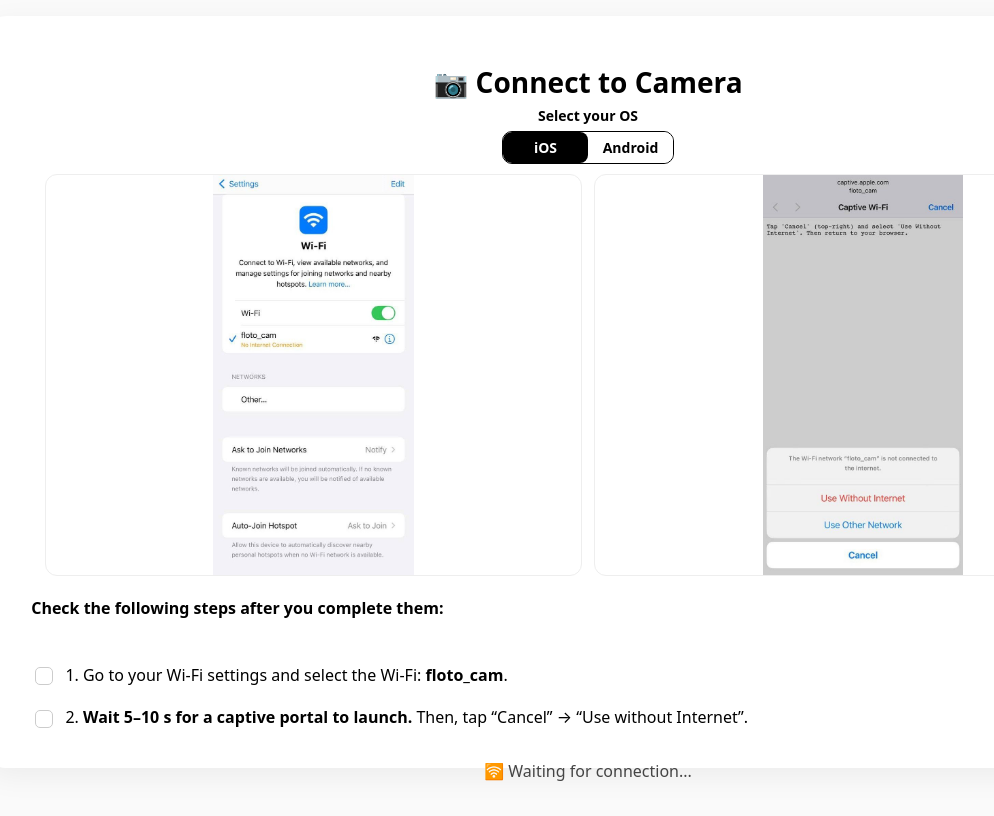
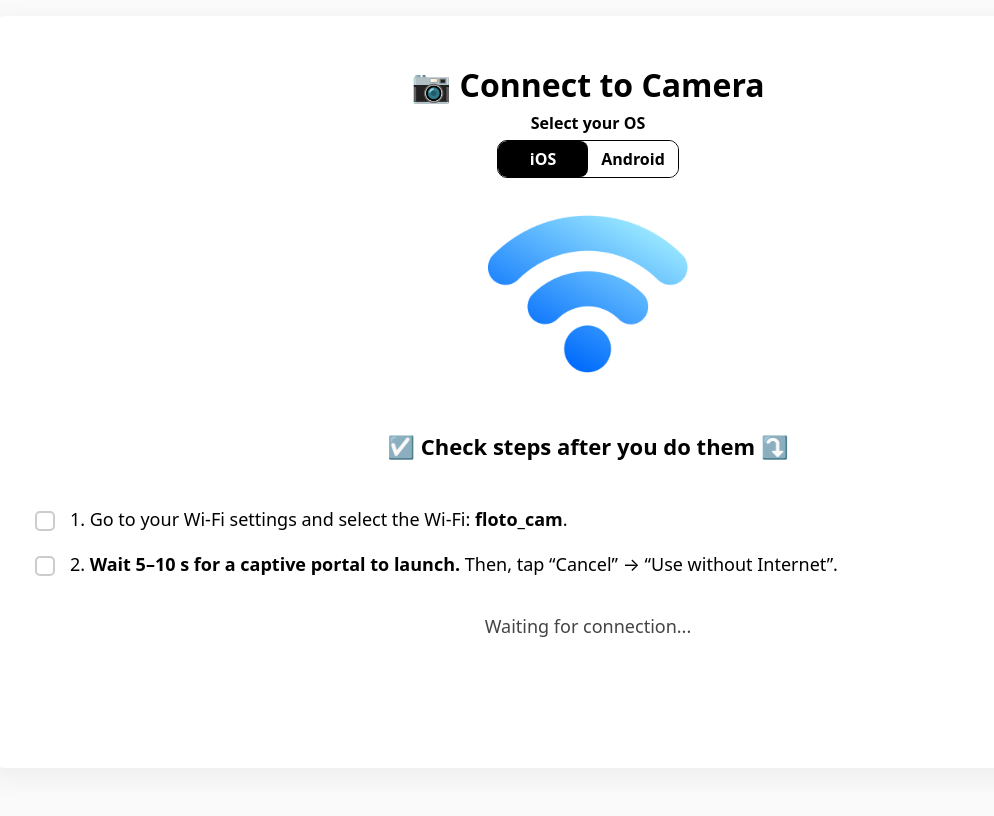
Before and after one commit to WB99/floto-public, a React (Vite) app: page / in a window 1280 px wide. Shown: the whole page, without its empty margins (52-1046 px from the left). Built offline with nearby package versions, Linux system fonts and the light colour scheme; no server answers.

Commit message:
removed screenshots, replace with small image, bigger text

```diff
--- a/src/screens/Connect.jsx
+++ b/src/screens/Connect.jsx
@@ -42,16 +42,15 @@ export default function Connect() {
   useEffect(() => {
     const allChecked = checks.wifi && checks.portal;
 
-        // Android-specific helper hint timing
     if (platform === "android" && checks.wifi && !checks.portal) {
-            setStatus("🛜 Waiting for connection...");
+      setStatus("Connecting...");
       const hintTimer = setTimeout(() => {
         setStatus(
-                    "💡 Didn't see anything for step 2? Turn off Do Not Disturb mode & look out for notifications"
+          "💡 Didn't see anything for step 2? Turn off Do Not Disturb mode & look out for notifications."
         );
         const revertTimer = setTimeout(() => {
-                    setStatus("🛜 Waiting for connection...");
-                }, 10000);
+          setStatus("Connecting...");
+        }, 5000);
         return () => clearTimeout(revertTimer);
       }, 3000);
       return () => clearTimeout(hintTimer);
@@ -59,14 +58,14 @@ export default function Connect() {
 
     if (!allChecked) {
       setIsConnected(false);
-            setStatus("🛜 Waiting for connection...");
+      setStatus("Waiting for connection...");
       return;
     }
 
     if (allChecked && !isOnline) {
       setTimeout(() => {
         setIsConnected(true);
-                setStatus("✅ Connected!");
+        setStatus("Connected! ✅");
       }, 1000);
     } else if (allChecked && isOnline) {
       setTimeout(() => {
@@ -76,8 +75,8 @@ export default function Connect() {
         setIsConnected(false);
         setTimeout(() => {
           setChecks({ wifi: false, portal: false });
-                    setStatus("🛜 Waiting for connection...");
-                }, 10000);
+          setStatus("Waiting for connection...");
+        }, 5000);
       }, 1000);
     }
   }, [checks, isOnline, platform]);
@@ -89,14 +88,12 @@ export default function Connect() {
   function renderInstructions() {
     const StepsBlock = (
       <>
-                <p style={styles.intro}>
-                    Check the following steps after you complete them:
-                </p>
+        <h3 style={styles.h3}>☑️ Check steps after you do them ⤵️</h3>
         <ul style={styles.list}>
           <li style={styles.item}>
             <label style={styles.label}>
               <input
-                                type='checkbox'
+                type="checkbox"
                 checked={checks.wifi}
                 onChange={() => toggle("wifi")}
                 style={styles.checkbox}
@@ -108,28 +105,22 @@ export default function Connect() {
           <li style={styles.item}>
             <label style={styles.label}>
               <input
-                                type='checkbox'
+                type="checkbox"
                 checked={checks.portal}
                 onChange={() => toggle("portal")}
                 style={styles.checkbox}
               />{" "}
               {platform === "ios" ? (
                 <>
-                                    2.{" "}
-                                    <b>
-                                        Wait 5–10 s for a captive portal to
-                                        launch.
-                                    </b>{" "}
-                                    Then, tap “Cancel” → “Use without Internet”.
+                  2. <b>Wait 5–10 s for a captive portal to launch.</b> Then,
+                  tap “Cancel” → “Use without Internet”.
                 </>
               ) : (
                 <>
-                                    2. When you see a{" "}
-                                    <b>pop-up or notification</b> like{" "}
+                  2. When you see a <b>pop-up or notification</b> like{" "}
                   <b>"Internet may not be available"</b> or{" "}
                   <b>"Limited connectivity"</b>, tap{" "}
-                                    <b>"Always connect"</b> or{" "}
-                                    <b>"Connect anyway"</b>.
+                  <b>"Always connect"</b> or <b>"Connect anyway"</b>.
                 </>
               )}
             </label>
@@ -145,7 +136,7 @@ export default function Connect() {
       <div style={styles.ctaColumn}>
         <p style={styles.statusConnected}>{status}</p>
         <button
-                    id='launchBtn'
+          id="launchBtn"
           onClick={() => window.open("http://floto.cam", "_blank")}
           style={styles.btn}
         >
@@ -154,23 +145,14 @@ export default function Connect() {
       </div>
     );
 
-        const imgPrefix = platform === "ios" ? "ios" : "android";
-
     return (
       <>
         <div style={styles.imgBox}>
-                    <div style={styles.imgRow}>
           <img
-                            src={`/assets/${imgPrefix}-wifi-1.jpg`}
-                            alt={`${platform} Wi-Fi step 1`}
-                            style={styles.dualImg}
+            src="/assets/wifi-icon.png"
+            alt="Wi-Fi Icon"
+            style={styles.singleImg}
           />
-                        <img
-                            src={`/assets/${imgPrefix}-wifi-2.jpg`}
-                            alt={`${platform} Wi-Fi step 2`}
-                            style={styles.dualImg}
-                        />
-                    </div>
         </div>
         <div style={styles.content}>
           {!isConnected ? StepsBlock : ConnectedBlock}
@@ -189,18 +171,14 @@ export default function Connect() {
           <div style={styles.segmentedWrapper}>
             <div style={styles.segmented}>
               <button
-                                className={`seg-btn ${
-                                    platform === "ios" ? "active" : ""
-                                }`}
+                className={`seg-btn ${platform === "ios" ? "active" : ""}`}
                 onClick={() => setPlatform("ios")}
                 style={styles.segment}
               >
                 iOS
               </button>
               <button
-                                className={`seg-btn ${
-                                    platform === "android" ? "active" : ""
-                                }`}
+                className={`seg-btn ${platform === "android" ? "active" : ""}`}
                 onClick={() => setPlatform("android")}
                 style={styles.segment}
               >
@@ -227,6 +205,7 @@ const styles = {
     fontFamily: "system-ui, -apple-system, Segoe UI, Roboto, sans-serif",
     color: "#000",
     paddingTop: "2vh",
+    overflow: "auto",
   },
   card: {
     width: "94vw",
@@ -249,12 +228,12 @@ const styles = {
     boxSizing: "border-box",
   },
   h2: {
-        fontSize: "clamp(20px, 4.5vw, 28px)",
+    fontSize: "clamp(24px, 5vw, 32px)",
     margin: 0,
     textAlign: "center",
   },
   subtext: {
-        fontSize: "clamp(12px, 3vw, 14px)",
+    fontSize: "clamp(14px, 3.2vw, 16px)",
     fontWeight: 700,
     marginTop: "0.3vh",
     marginBottom: "0.6vh",
@@ -263,21 +242,21 @@ const styles = {
   segmentedWrapper: {
     display: "flex",
     justifyContent: "center",
-        marginBottom: "0.6vh",
+    marginBottom: "1vh",
   },
   segmented: {
     display: "flex",
-        width: "170px",
+    width: "180px",
     borderRadius: 10,
     border: "1.5px solid #000",
     overflow: "hidden",
   },
   segment: {
     flex: 1,
-        padding: "6px 0",
+    padding: "7px 0",
     background: "#fff",
     border: "none",
-        fontSize: "clamp(12px, 2.9vw, 14px)",
+    fontSize: "clamp(14px, 3.2vw, 16px)",
     color: "#000",
     cursor: "pointer",
     fontWeight: 700,
@@ -289,24 +268,14 @@ const styles = {
     display: "flex",
     justifyContent: "center",
     alignItems: "center",
-        paddingTop: "0.6vh",
-        paddingBottom: "0.2vh",
+    paddingTop: "1vh",
+    paddingBottom: "0.8vh",
   },
-    imgRow: {
-        display: "flex",
-        justifyContent: "center",
-        alignItems: "center",
-        gap: "1vw",
-        width: "100%",
-        height: "100%",
-    },
-    dualImg: {
-        width: "48%",
+  singleImg: {
+    width: "35%",
     height: "auto",
-        maxHeight: "50vh",
+    maxHeight: "25vh",
     objectFit: "contain",
-        borderRadius: 12,
-        border: "1px solid #eee",
   },
   content: {
     flex: "1 1 auto",
@@ -314,44 +283,45 @@ const styles = {
     flexDirection: "column",
     justifyContent: "flex-start",
     textAlign: "left",
-        marginTop: "0.4vh",
+    marginTop: "1vh",
   },
-    intro: {
-        fontWeight: 700,
-        fontSize: "clamp(14px, 3.4vw, 16px)",
+  h3: {
+    fontSize: "clamp(18px, 4vw, 22px)",
+    fontWeight: 800,
     marginBottom: "2vw",
+    textAlign: "center",
   },
   list: { listStyle: "none", padding: 0, margin: 0 },
-    item: { margin: "1.3vw 0" },
+  item: { margin: "2vh 0" },
   label: {
     cursor: "pointer",
-        lineHeight: 1.5,
-        fontSize: "clamp(14px, 3.4vw, 16px)",
+    lineHeight: 1.6,
+    fontSize: "clamp(16px, 3.8vw, 18px)",
   },
   checkbox: {
     appearance: "none",
     WebkitAppearance: "none",
     MozAppearance: "none",
-        width: 18,
-        height: 18,
-        border: "1.5px solid #ccc",
+    width: 20,
+    height: 20,
+    border: "2px solid #ccc",
     borderRadius: 5,
     background: "#fff",
     display: "inline-block",
     verticalAlign: "middle",
     position: "relative",
-        marginRight: 8,
+    marginRight: 10,
   },
   statusBox: {
-        minHeight: 26,
+    minHeight: 30,
     display: "grid",
     placeItems: "center",
-        marginTop: "1.4vh",
+    marginTop: "2vh",
   },
   status: {
     textAlign: "center",
     color: "#444",
-        fontSize: "clamp(14px, 3.2vw, 16px)",
+    fontSize: "clamp(16px, 3.5vw, 18px)",
     margin: 0,
   },
   ctaColumn: {
@@ -364,20 +334,20 @@ const styles = {
   },
   statusConnected: {
     color: "#000",
-        fontSize: "clamp(15px, 3.4vw, 17px)",
+    fontSize: "clamp(18px, 3.8vw, 20px)",
     fontWeight: 700,
     textAlign: "center",
     margin: 0,
   },
   btn: {
-        padding: "12px 20px",
+    padding: "14px 22px",
     border: 0,
     borderRadius: 10,
     background: "#000",
     color: "#fff",
     cursor: "pointer",
-        minWidth: 200,
-        fontSize: "clamp(15px, 3.4vw, 17px)",
+    minWidth: 220,
+    fontSize: "clamp(16px, 3.8vw, 18px)",
   },
 };
 
@@ -386,10 +356,10 @@ styleTag.innerHTML = `
 .seg-btn.active { background:#000 !important; color:#fff !important; }
 #launchBtn, #launchBtn * { color:#fff !important; }
 input[type="checkbox"][style]::after {
-  content:""; position:absolute; top:2px; left:6px; width:5px; height:10px;
-  border:solid #000; border-width:0 2px 2px 0; transform:rotate(45deg); opacity:0;
+  content:""; position:absolute; top:2px; left:6px; width:6px; height:11px;
+  border:solid #000; border-width:0 3px 3px 0; transform:rotate(45deg); opacity:0;
 }
 input[type="checkbox"][style]:checked::after { opacity:1; }
-html,body { background:#fafafa; margin:0; padding:0; overflow:hidden; }
+html,body { background:#fafafa; margin:0; padding:0; overflow:auto; }
 `;
 document.head.appendChild(styleTag);
```
Also changed, not shown: public/assets/wifi-icon.png (added). Lines whose indentation alone changed are shown as unchanged.
